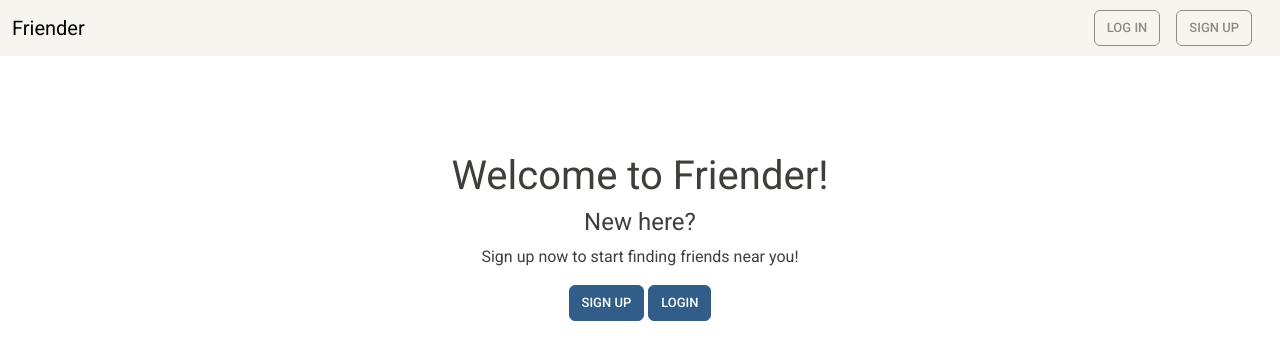
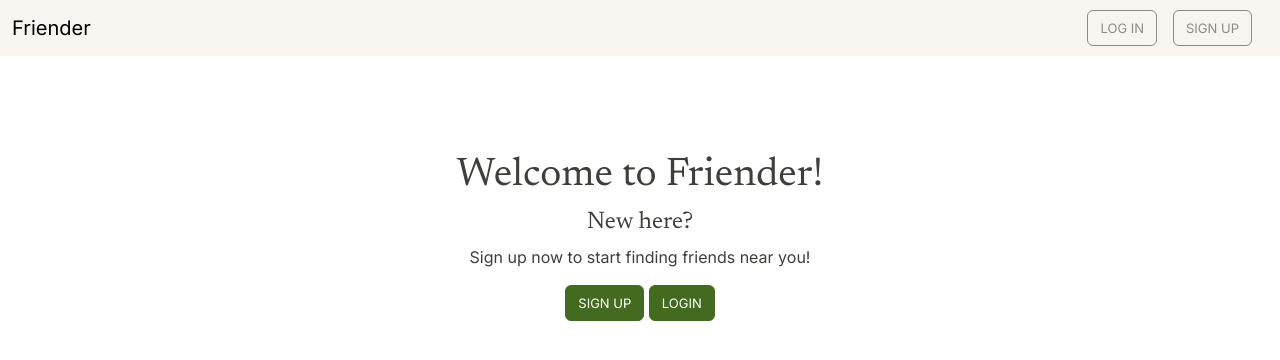
Before and after one commit to nathanrydel/friender-demo, a Flask app: page / in a window 1280 px wide. Shown: the top 360 px of the page. Run offline with Flask 3, Linux system fonts and the light colour scheme; some libraries are stand-ins or nearby versions.

Commit message:
Add CSS font imports, update some global style changes

```diff
--- a/static/style.css
+++ b/static/style.css
@@ -1,3 +1,41 @@
+/* ================================ Imports */
+
+@import url('https://fonts.googleapis.com/css2?family=Newsreader:opsz,wght@6..72,300;6..72,400;6..72,500;6..72,600;6..72,700;6..72,800&display=swap');
+@import url('https://fonts.googleapis.com/css2?family=Inter:wght@400;700&display=swap');
+
+/* ================================ Global Styles */
+
+*,
+*::before,
+*::after {
+  font-family: 'Inter', serif;
+}
+
+.btn-primary {
+  background-color: #426B1F;
+  border: .5px solid #426B1F;
+}
+
+.btn-primary:hover {
+  background-color: #64a52b;
+  border: .5px solid #426B1F;
+}
+
+.btn-outline-primary {
+  color: #426B1F;
+  border: .5px solid #426B1F;
+}
+
+.btn-outline-primary:hover {}
+
+h1,
+h2,
+h3,
+h4,
+h5 {
+  font-family: 'Newsreader', sans-serif;
+}
+
 /* ================================ 404 page */
 
 .message-404 {
```
